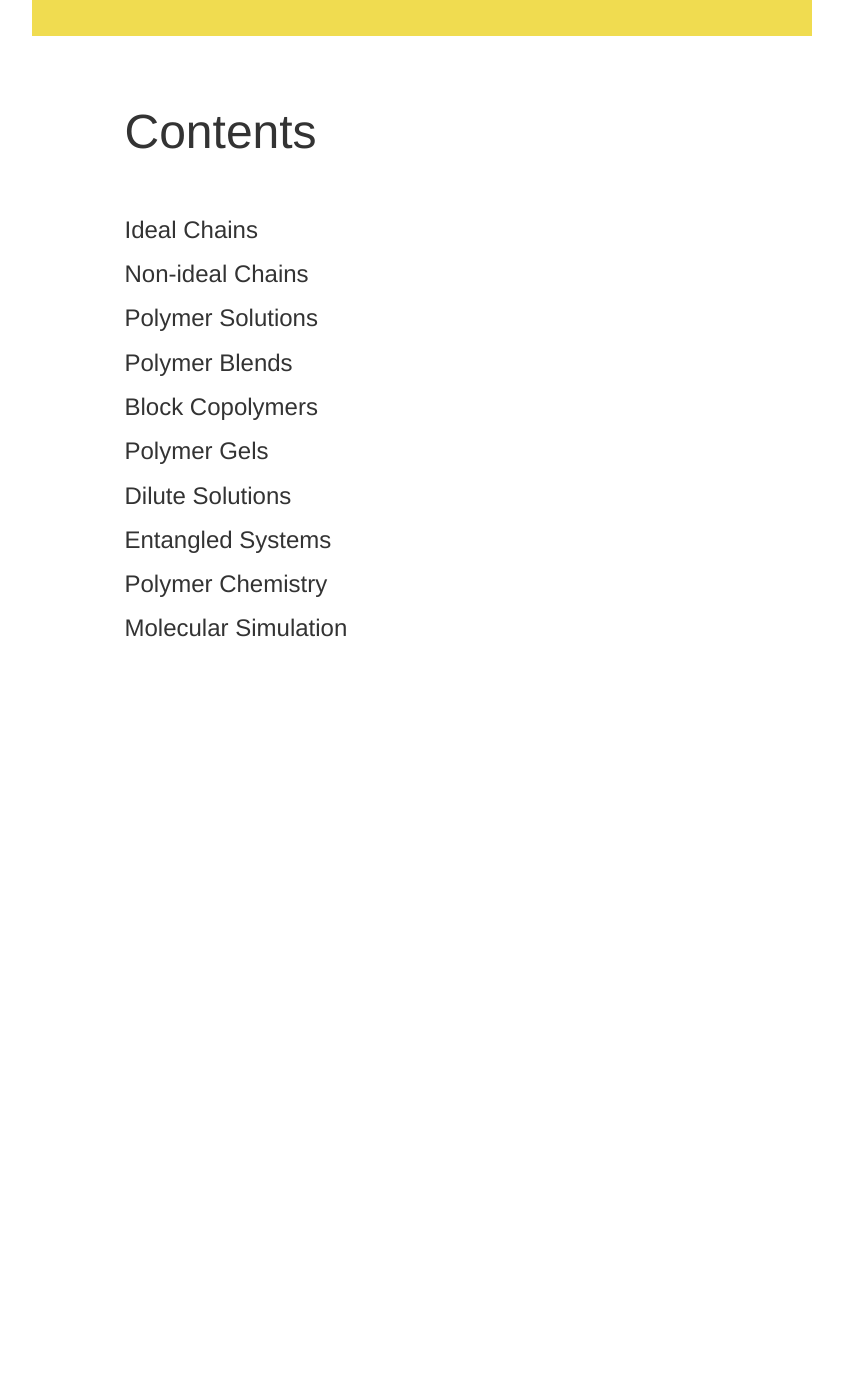
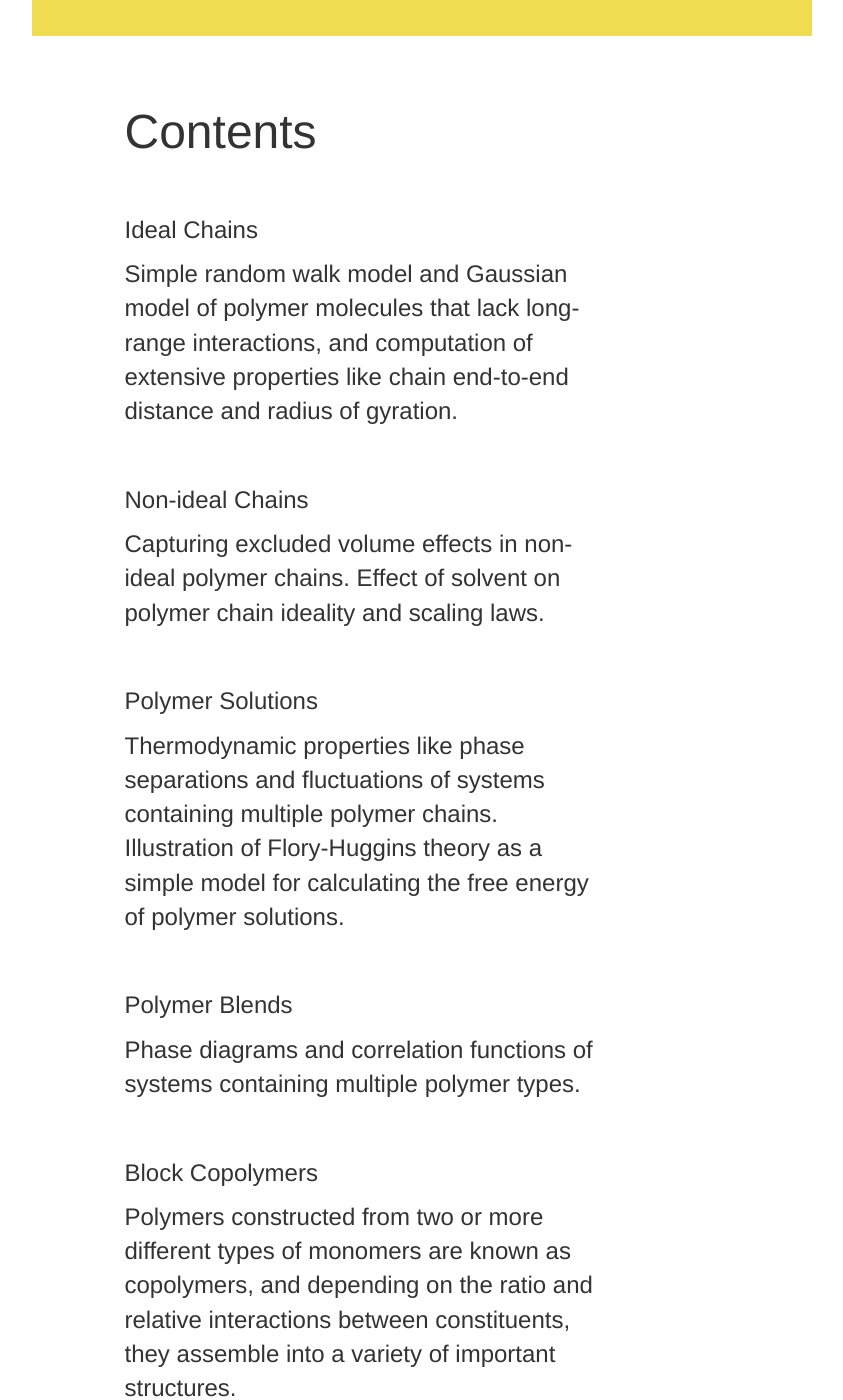
Before and after one commit to mukarramtahir/physics-of-polymers, a Jekyll site: the page built from index.html, in a window 1280 px wide and 1400 px high, scrolled down 512 px. Shown: the whole window, without its empty margins (218-1061 px from the left). Built offline with Jekyll 4.4.1, drawn with Linux system fonts in a browser that asks for light colours; nearby versions of some CDN libraries; some web fonts are replaced; before the commit the page ends 1168 px from its top, so only the background shows below that; some of the changed text lies outside the part shown.

Commit message:
start developing custom theme

```diff
--- a/index.html
+++ b/index.html
@@ -20,15 +20,35 @@ layout: cover
           <h1 id="title">Contents</h1>
           <p>&nbsp;</p>
           <p>Ideal Chains</p>
+          <p id="content-description">Simple random walk model and Gaussian model of polymer molecules that lack long-range interactions, and computation of extensive properties like chain end-to-end distance and radius of gyration.</p>
+          <p>&nbsp;</p>
           <p>Non-ideal Chains</p>
+          <p id="content-description">Capturing excluded volume effects in non-ideal polymer chains. Effect of solvent on polymer chain ideality and scaling laws.</p>
+          <p>&nbsp;</p>
           <p>Polymer Solutions</p>
+          <p id="content-description">Thermodynamic properties like phase separations and fluctuations of systems containing multiple polymer chains. Illustration of Flory-Huggins theory as a simple model for calculating the free energy of polymer solutions.</p>
+          <p>&nbsp;</p>
           <p>Polymer Blends</p>
+          <p id="content-description">Phase diagrams and correlation functions of systems containing multiple polymer types.</p>
+          <p>&nbsp;</p>
           <p>Block Copolymers</p>
+          <p id="content-description">Polymers constructed from two or more different types of monomers are known as copolymers, and depending on the ratio and relative interactions between constituents, they assemble into a variety of important structures.</p>
+          <p>&nbsp;</p>
           <p>Polymer Gels</p>
+          <p id="content-description">Network of polymer chains that are interconnected through intermolecular interactions such as covalent bonds, hydrogen bonds, or electrostatic interactions.</p>
+          <p>&nbsp;</p>
           <p>Dilute Solutions</p>
+          <p id="content-description">Modeling of polymer systems with a dilute concentration of chains as Brownian motion, bead-spring model, and accounting for hydrodynamic interactions.</p>
+          <p>&nbsp;</p>
           <p>Entangled Systems</p>
+          <p id="content-description">Polymer systems containing a high-density of chains. Overview of thermodynamic properties, fluctuations, modeling of reputation, and Rouse model.</p>
+          <p>&nbsp;</p>
           <p>Polymer Chemistry</p>
+          <p id="content-description">The chemistry underlying polymer systems, including the chemical structure of common monomers, various polymerization reactions, and the chemistry of real-life polymers such as DNA and proteins.</p>
+          <p>&nbsp;</p>
           <p>Molecular Simulation</p>
+          <p id="content-description">Overview of computational methods used for modeling polymers systems at various scales, including atomistic and coarse-grained molecular dynamics, Monte-Carlo methods, and dissipative particle dynamics.</p>
+          <p>&nbsp;</p>
       </div>
     </div>
   </div>
```
